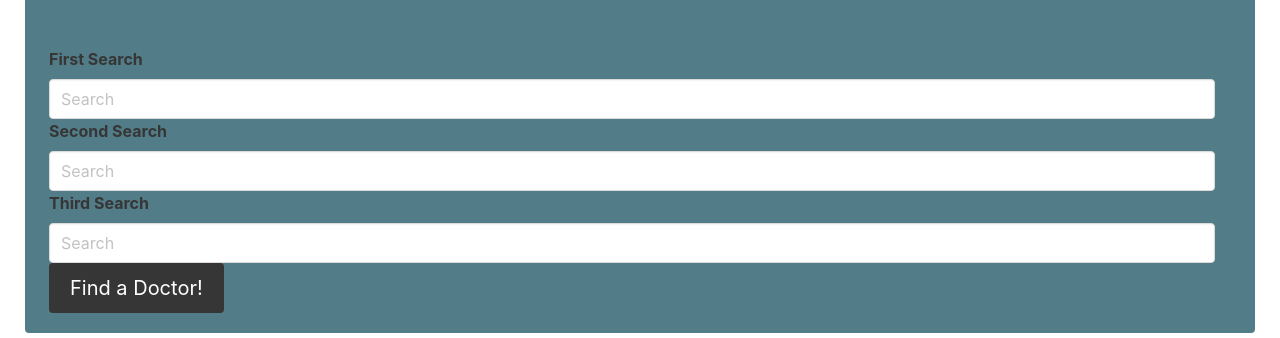
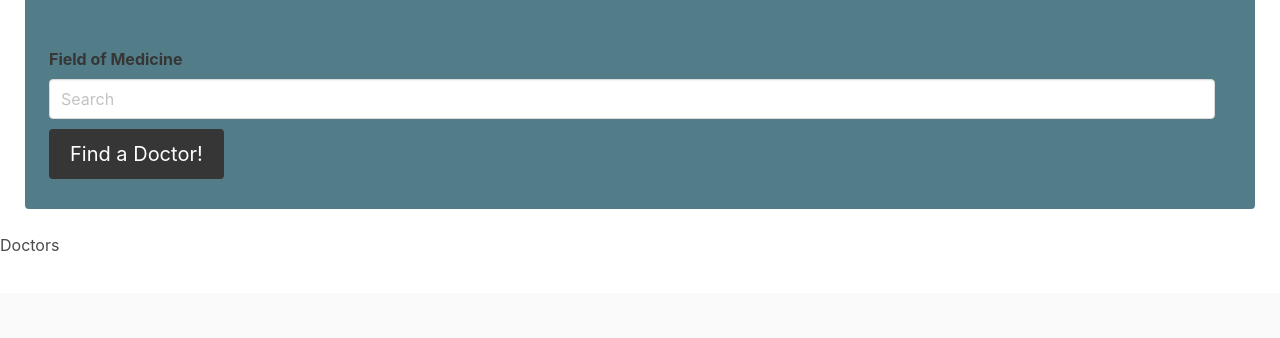
Before and after one commit to tedwar52/Project-2, a website: page public/search.html in a window 1280 px wide. Shown: the part 456-794 px from the top of the page. Drawn offline with nearby package versions, Linux system fonts and the light colour scheme; no server answers.

Commit message:
styling changes

```diff
--- a/public/search.html
+++ b/public/search.html
@@ -32,16 +32,8 @@
         <h2 class="title is-3 text">Search Critera</h2>
         <form class="search">
           <div class="form-group">
-            <label class="label text" for="exampleInputfirstName1">First Search</label>
+            <label class="label text" for="exampleInputfirstName1">Field of Medicine</label>
             <input class="input" id="search1" placeholder="Search">
-          </div>
-          <div class="form-group">
-            <label class="label text" for="exampleInputlastName1">Second Search</label>
-            <input class="input" id="search2" placeholder="Search">
-          </div>
-          <div class="form-group">
-            <label class="label text" for="exampleInputEmail1">Third Search</label>
-            <input class="input" id="search3" placeholder="Search">
           </div>
           <button type="submit" class="button is-dark is-medium" id="doctorSearch">Find a
             Doctor!</button>
--- a/sass/sassy.scss
+++ b/sass/sassy.scss
@@ -42,8 +42,11 @@ form.search {
 .notification {
     margin: 25px;
 }
-#submitBtn {
+#submitBtn,
+#doctorSearch,
+#saveAppointment {
     margin-top: 10px;
+    margin-bottom: 10px;
 }
 img {
     position: fixed;
```
Also changed, not shown: public/schedule.html (+2 -1 lines), public/stylesheets/index.css, 1 other file.
